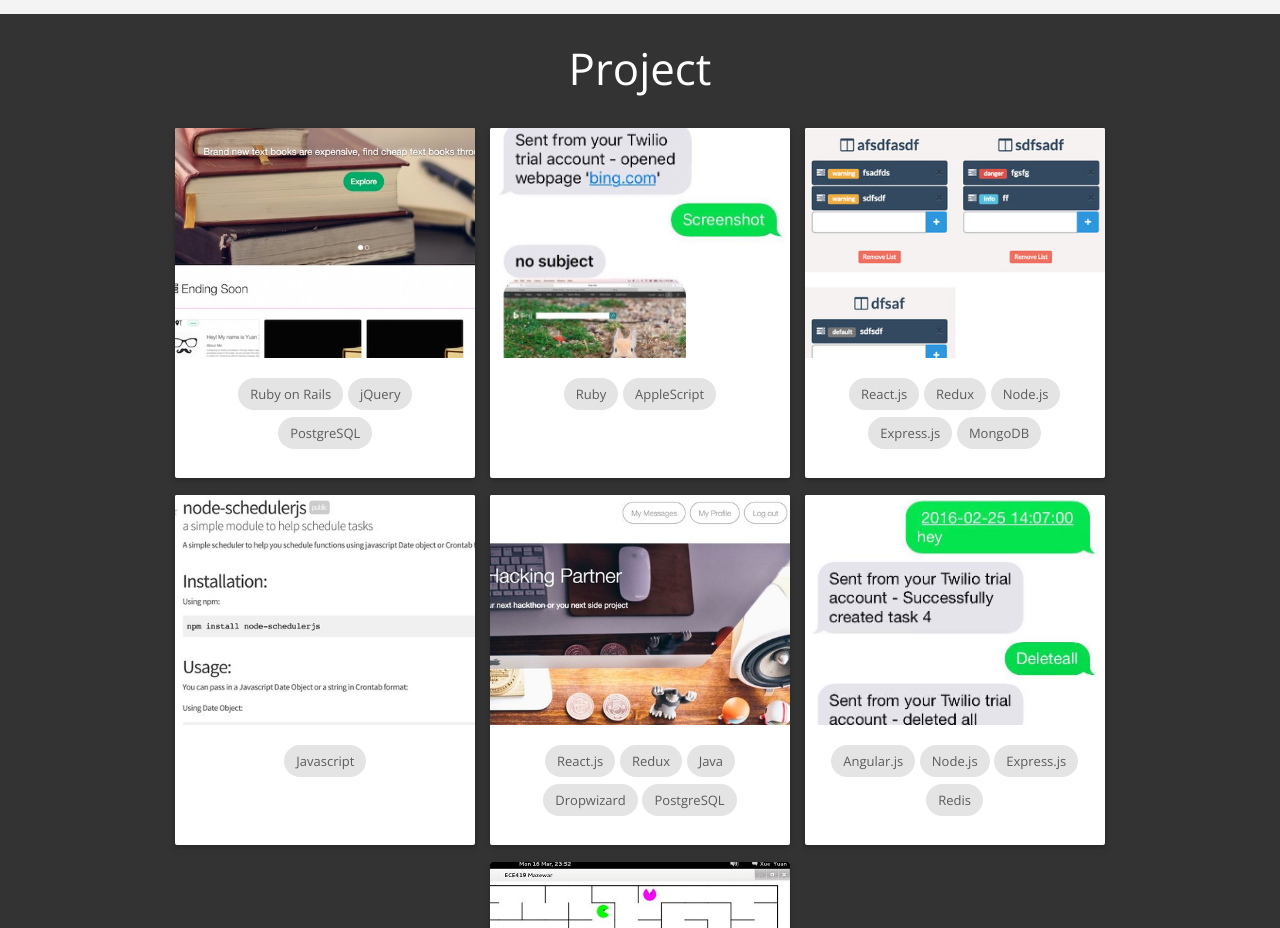
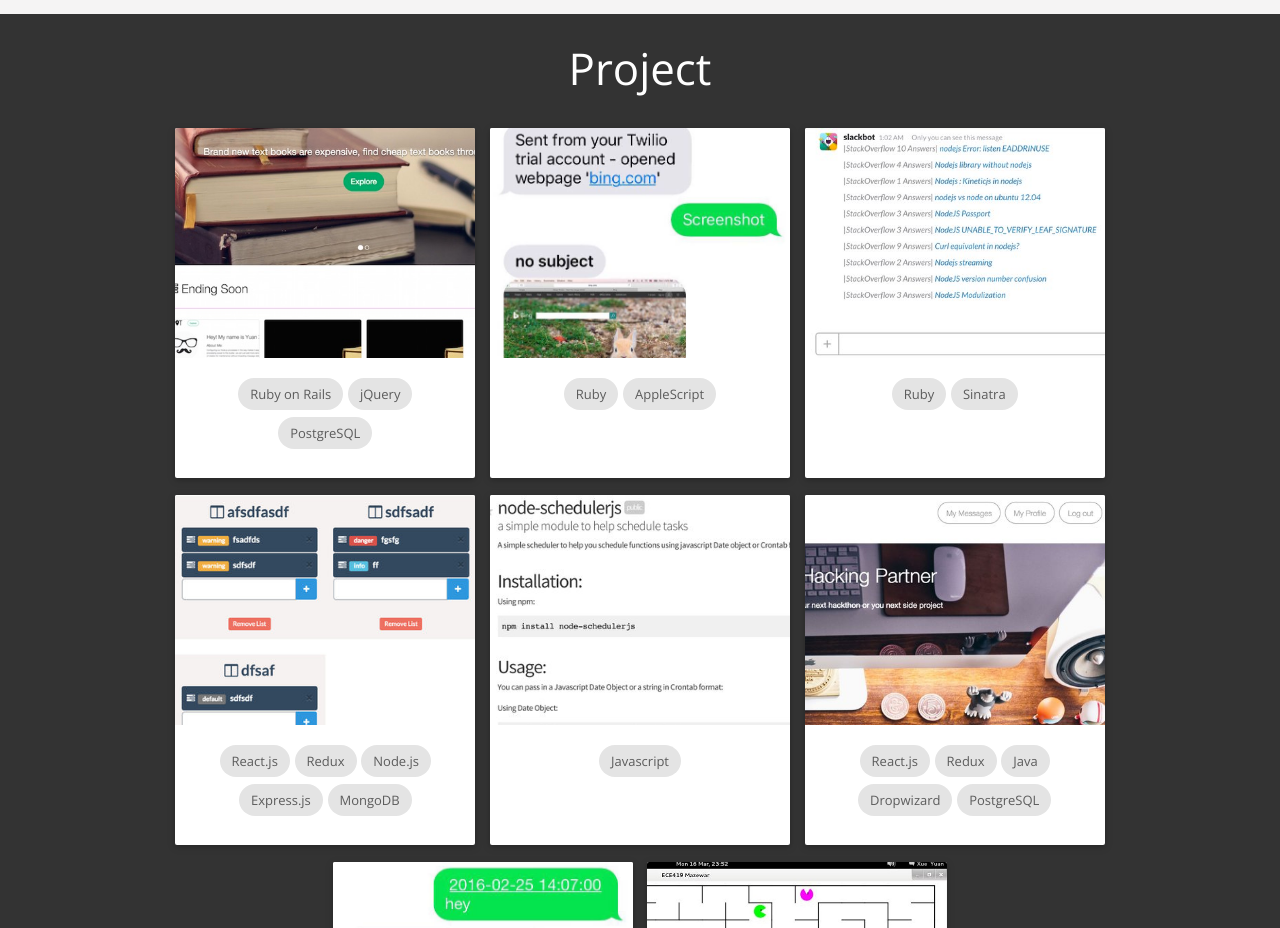
Before and after one commit to yuanxue68/yuanxue68.github.io, a plain HTML site: page index.html in a window 1280 px wide. Shown: the part 2540-3468 px from the top of the page. Drawn offline with nearby package versions, Linux system fonts and the light colour scheme.

Commit message:
added slacker in projects

```diff
--- a/index.html
+++ b/index.html
@@ -239,7 +239,26 @@
               <div class="info waves-effect waves-light">
                 <div class="sub-heading">Remac</div>
                 </br>
-                <div>A Ruby program that allows you to control your Mac with sms text </div>
+                <div>A Ruby program that allows the user to control his/her Mac with sms text </div>
+              </div>
+            </a>
+
+            <a href="https://github.com/yuanxue68/slacker" class="card " target="_blank">
+              <div class="card-img">
+                <img src="./img/slacker.jpg" alt="slackerscreenshot">
+              </div>
+              <div class="card-description">
+                <div class="chip">
+                  Ruby
+                </div>
+                <div class="chip">
+                  Sinatra
+                </div>
+              </div>
+              <div class="info waves-effect waves-light">
+                <div class="sub-heading">Slacker</div>
+                </br>
+                <div>A Ruby program that allows the user to check reddit, Stack Overflow, New York Times within Slack</div>
               </div>
             </a>
 
```
Also changed, not shown: img/slacker.jpg (added).
